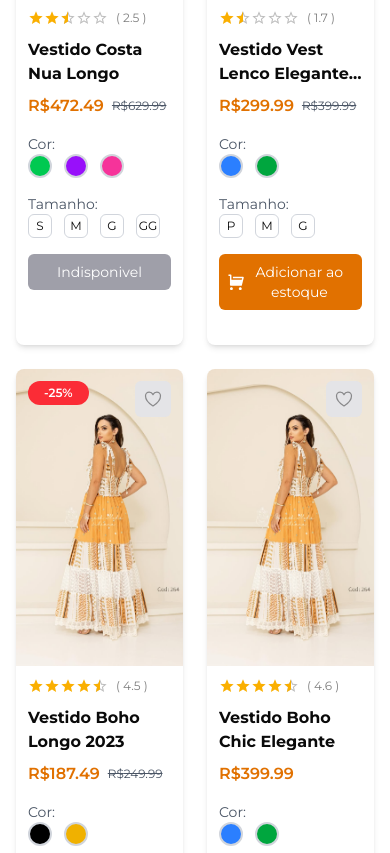
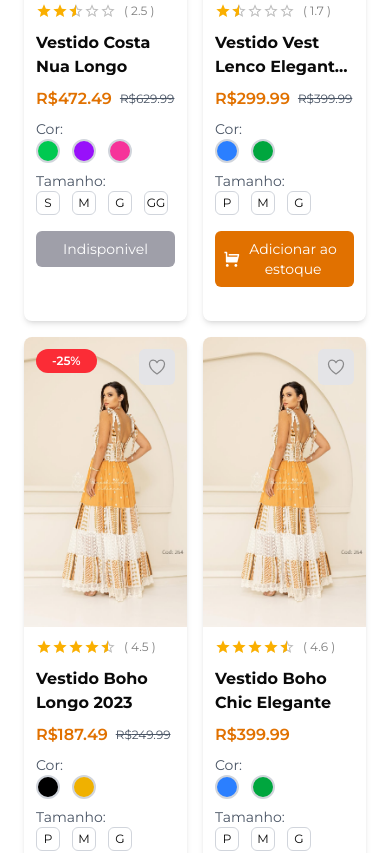
Before and after one commit to Kaua-cesar/caminho-boho, a React (Vite) app: page / in a window 390 px wide. Shown: the part 1414-2267 px from the top of the page. Built offline with nearby package versions, Linux system fonts and the light colour scheme; a web font is replaced by a local one.

Commit message:
Arrumado resposividade dos cards principais

```diff
--- a/src/Card.jsx
+++ b/src/Card.jsx
@@ -24,7 +24,7 @@ export function Card({
 
    return (
       <div className="basis-1/6 flex justify-center items-center">
-         <div className="w-80 max-w-full shadow-md md:h-180 h-161 rounded-md flex-col flex transition-transform duration-300 ease-in-out">
+         <div className="w-80 max-w-full md:mx-0  shadow-md md:h-180 h-155 rounded-md flex-col flex transition-transform duration-300 ease-in-out">
             <CardDialog
                id={id}
                nome={nome}
@@ -72,7 +72,7 @@ export function Card({
 
                {cores.length > 0 && (
                   <>
-                     <p className="mt-4 text-sm text-gray-600">
+                     <p className="md:mt-4 mt-2 text-sm text-gray-600">
                         Cor:{" "}
                         <span className="font-medium">
                            {corSelecionada ? corSelecionada : ""}
@@ -103,7 +103,7 @@ export function Card({
 
                {tamanhos.length > 0 && (
                   <>
-                     <p className="mt-4 text-sm text-gray-600">
+                     <p className="md:mt-4 mt-2 text-sm text-gray-600">
                         Tamanho:{" "}
                         <span className="font-medium">
                            {tamanhoSelecionado ? tamanhoSelecionado : ""}
--- a/src/components/Cards/CardButton.jsx
+++ b/src/components/Cards/CardButton.jsx
@@ -3,7 +3,7 @@ import { RiShoppingCartFill } from "react-icons/ri";
 export function CardButton({ onClick, estoque }) {
    return (
       <button
-         className="flex justify-center w-full md:h-auto h-14 mt-4"
+         className="flex justify-center w-full md:min-h-auto min-h-14 mt-4"
          onClick={onClick}
          disabled={Number(estoque) <= 0}
       >
--- a/src/components/Home.jsx
+++ b/src/components/Home.jsx
@@ -48,7 +48,7 @@ export function Home() {
    const produtosParaExibir = produtosFiltrados.slice(0, quantidadeExibida);
 
    function handleVerMais() {
-      setQuantidadeExibida((prev) => prev + 8);
+      setQuantidadeExibida((prev) => prev + 4);
    }
 
    return (
@@ -71,7 +71,7 @@ export function Home() {
             setBusca={setBusca}
          />
          {/* Produtos */}
-         <div className="grid grid-cols-2 sm:grid-cols-2 md:grid-cols-3 lg:grid-cols-4 gap-6 justify-center px-4 max-w-7xl">
+         <div className="grid grid-cols-2 sm:grid-cols-2 md:grid-cols-3 lg:grid-cols-4 md:gap-6 justify-center px-4 max-w-7xl mx-2 gap-4">
             {produtosParaExibir.length > 0 ? (
                produtosParaExibir.map((produto) => (
                   <Card
@@ -90,7 +90,7 @@ export function Home() {
          {quantidadeExibida < produtosFiltrados.length && (
             <button
                onClick={handleVerMais}
-               className="mt-8 mb-4 px-6 py-2 rounded cursor-pointer bg-amber-500 text-white font-semibold hover:bg-amber-600 transition"
+               className="mt-8 mb-4 px-6 py-2 rounded cursor-pointer bg-amber-600 text-white font-semibold hover:bg-amber-700 transition"
             >
                Veja mais
             </button>
```
